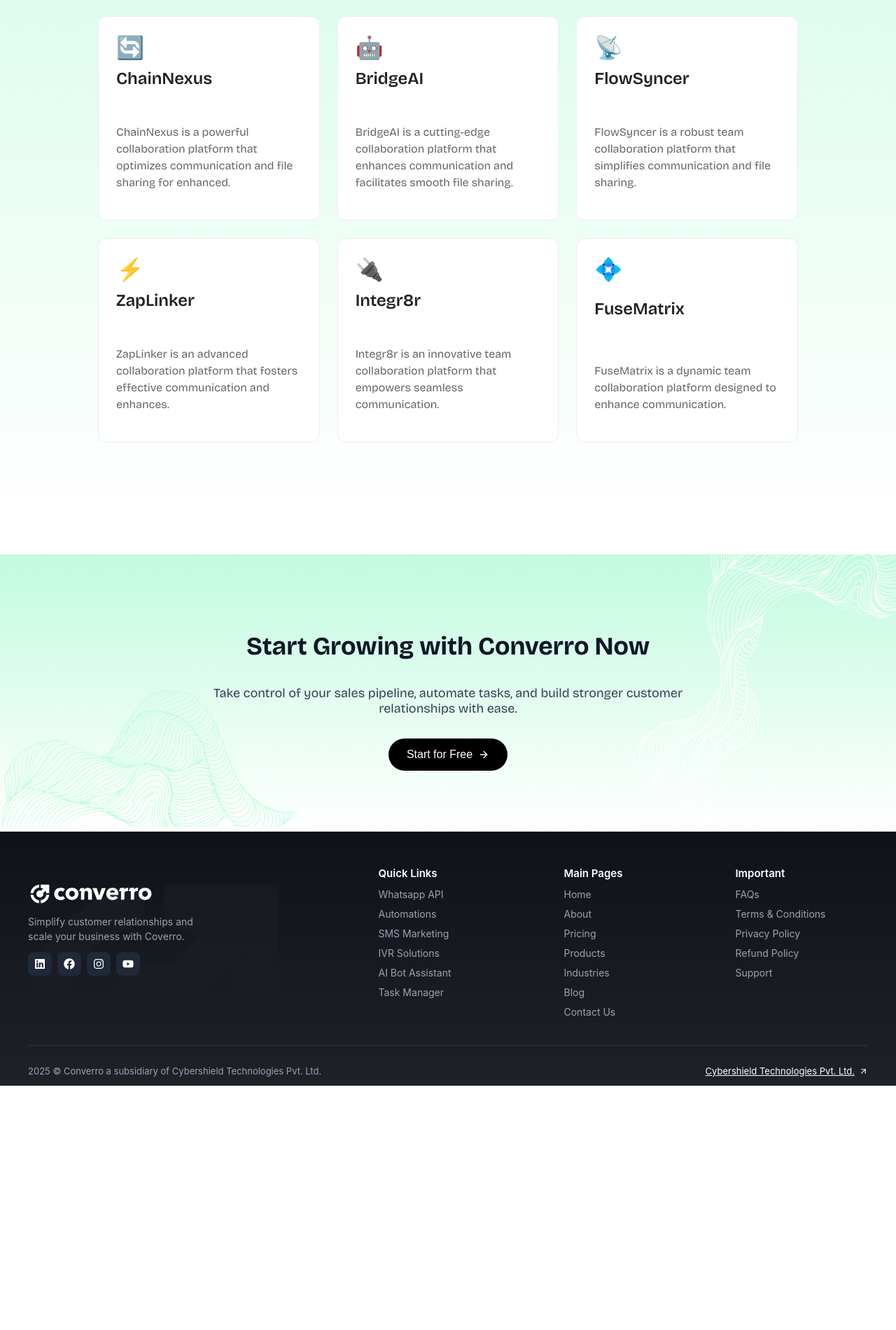
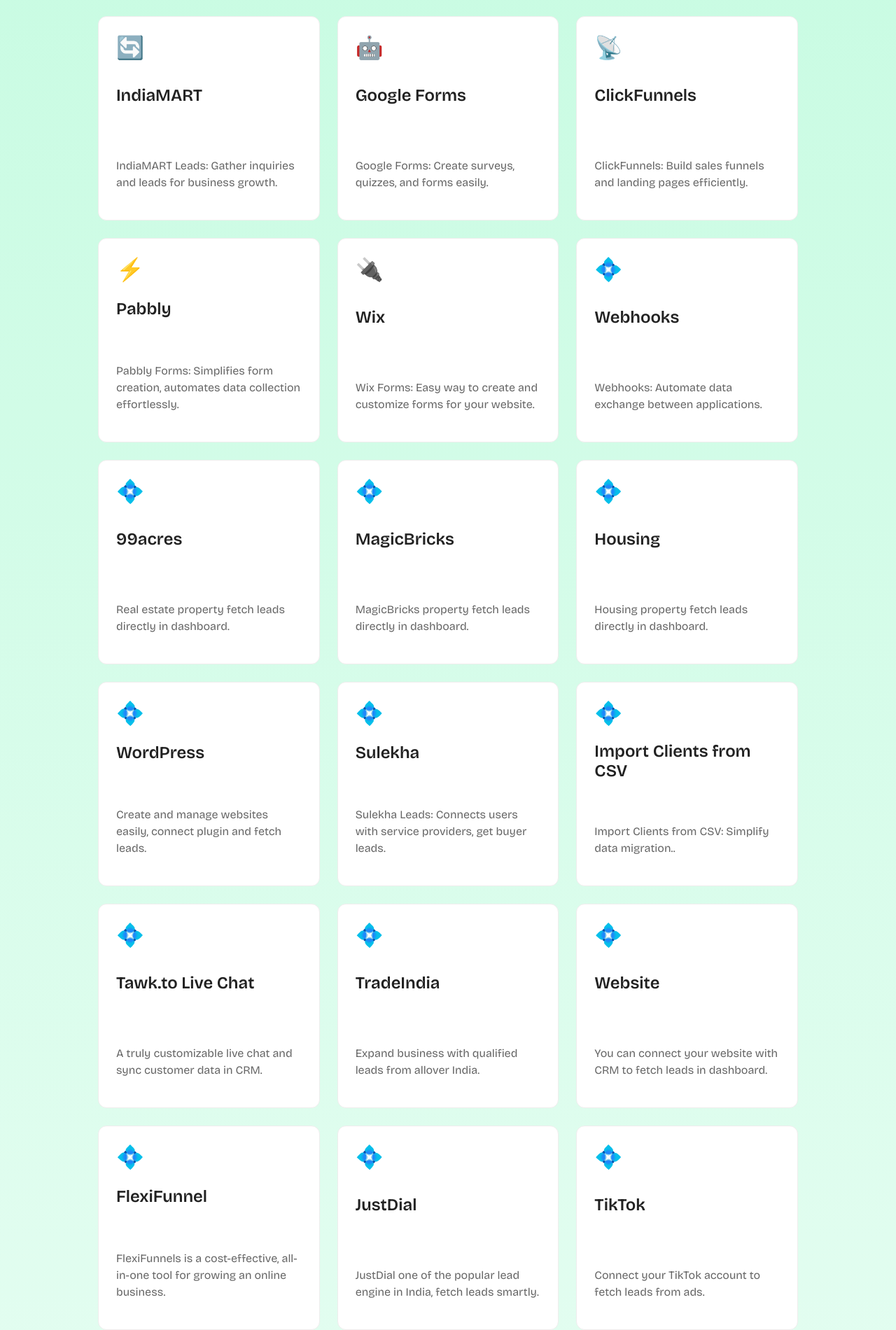
Before and after one commit to IsHa2507/converro, a React (Create React App) app: page /integrationpage in a window 1280 px wide. Shown: the part 606-2506 px from the top of the page at 70% size. Before the commit the page ends 2159 px from the top, so only its background shows below. Built offline with nearby package versions, Linux system fonts and the light colour scheme.

Commit message:
added 42 cards of integrations

```diff
--- a/src/components/IntegrationPage.js
+++ b/src/components/IntegrationPage.js
@@ -7,48 +7,213 @@
 const integrations = [
   {
     name: "Facebook",
-    desc: "ConnectFlow is a powerful collaboration platform that facilitates effective communication.",
+    desc: "Trigger WhatsApp message with Facebook Lead Ads directly from",
     icon: "🌐",
   },
   {
     name: "Instagram",
-    desc: "SyncHubX is a comprehensive team collaboration platform that enhances communication and simplifies.",
+    desc: "Sync leads directly to a marketing automation or CRM system.",
     icon: "🔗",
   },
   {
-    name: "UniConnect",
-    desc: "UniConnect is a versatile collaboration platform that strengthens team communication and streamlines.",
+    name: "Google Ads Leads",
+    desc: "Google Ads Leads: Captures leads with ease, streamlining data collection.",
     icon: "⭕",
     // highlight: true,
   },
   {
-    name: "ChainNexus",
-    desc: "ChainNexus is a powerful collaboration platform that optimizes communication and file sharing for enhanced.",
+    name: "IndiaMART",
+    desc: "IndiaMART Leads: Gather inquiries and leads for business growth.",
     icon: "🔄",
   },
   {
-    name: "BridgeAI",
-    desc: "BridgeAI is a cutting-edge collaboration platform that enhances communication and facilitates smooth file sharing.",
+    name: "Google Forms",
+    desc: "Google Forms: Create surveys, quizzes, and forms easily.",
     icon: "🤖",
   },
   {
-    name: "FlowSyncer",
-    desc: "FlowSyncer is a robust team collaboration platform that simplifies communication and file sharing.",
+    name: "ClickFunnels ",
+    desc: "ClickFunnels: Build sales funnels and landing pages efficiently.",
     icon: "📡",
   },
   {
-    name: "ZapLinker",
-    desc: "ZapLinker is an advanced collaboration platform that fosters effective communication and enhances.",
+    name: "Pabbly ",
+    desc: "Pabbly Forms: Simplifies form creation, automates data collection effortlessly.",
     icon: "⚡",
   },
   {
-    name: "Integr8r",
-    desc: "Integr8r is an innovative team collaboration platform that empowers seamless communication.",
+    name: "Wix ",
+    desc: "Wix Forms: Easy way to create and customize forms for your website.",
     icon: "🔌",
   },
   {
-    name: "FuseMatrix",
-    desc: "FuseMatrix is a dynamic team collaboration platform designed to enhance communication.",
+    name: "Webhooks",
+    desc: "Webhooks: Automate data exchange between applications.",
+    icon: "💠",
+  },
+  {
+    name: "99acres",
+    desc: "Real estate property fetch leads directly in dashboard.",
+    icon: "💠",
+  },
+  {
+    name: "MagicBricks",
+    desc: "MagicBricks property fetch leads directly in dashboard.",
+    icon: "💠",
+  },
+  {
+    name: "Housing",
+    desc: "Housing property fetch leads directly in dashboard.",
+    icon: "💠",
+  },
+  {
+    name: "WordPress",
+    desc: "Create and manage websites easily, connect plugin and fetch leads.",
+    icon: "💠",
+  },
+  {
+    name: "Sulekha",
+    desc: "Sulekha Leads: Connects users with service providers, get buyer leads.",
+    icon: "💠",
+  },
+  {
+    name: "Import Clients from CSV ",
+    desc: "Import Clients from CSV: Simplify data migration..",
+    icon: "💠",
+  },
+  {
+    name: "Tawk.to Live Chat",
+    desc: "A truly customizable live chat and sync customer data in CRM.",
+    icon: "💠",
+  },
+  {
+    name: "TradeIndia",
+    desc: "Expand business with qualified leads from allover India.",
+    icon: "💠",
+  },
+  {
+    name: "Website",
+    desc: "You can connect your website with CRM to fetch leads in dashboard.",
+    icon: "💠",
+  },
+  {
+    name: "FlexiFunnel",
+    desc: "FlexiFunnels is a cost-effective, all-in-one tool for growing an online business.",
+    icon: "💠",
+  },
+  {
+    name: "JustDial",
+    desc: "JustDial one of the popular lead engine in India, fetch leads smartly.",
+    icon: "💠",
+  },
+  {
+    name: "TikTok",
+    desc: "Connect your TikTok account to fetch leads from ads.",
+    icon: "💠",
+  },
+  {
+    name: "WhatsApp Business API",
+    desc: "Connect WhatsApp API to fetch/tag leads in your dashboard.",
+    icon: "💠",
+  },
+  {
+    name: "Calendly",
+    desc: "Connect Calendly to fetch leads in your dashboard from Calendly forms.",
+    icon: "💠",
+  },
+  {
+    name: "MyOperator",
+    desc: "Connect your MyOperator to get customer details directly sync with CRM.",
+    icon: "💠",
+  },
+  {
+    name: "CallerDesk",
+    desc: "CallerDesk is a cloud telephony company providing voice communication.",
+    icon: "💠",
+  },
+  {
+    name: "CallHippo",
+    desc: "CallHippo is a cloud telephony company providing voice communication.",
+    icon: "💠",
+  },
+  {
+    name: "Callyzer",
+    desc: "Callyzer is a cloud telephony company providing voice communication.",
+    icon: "💠",
+  },
+  {
+    name: "Servetel",
+    desc: "Servetel is a cloud telephony company providing voice communication.",
+    icon: "💠",
+  },
+  {
+    name: "Exotel",
+    desc: "Exotel is a cloud telephony company providing voice communication.",
+    icon: "💠",
+  },
+  {
+    name: "TeleCMIs",
+    desc: "AI- powered IVR Calling System, Improve efficiency, boost customer satisfaction.",
+    icon: "💠",
+  },
+  {
+    name: "Knowlarity",
+    desc: "Knowlarity is the largest provider of cloud based communications solutions.",
+    icon: "💠",
+  },
+  {
+    name: "Voxbay",
+    desc: "Voxbay is the most popular desktop cloud based IVR communications solutions.",
+    icon: "💠",
+  },
+  {
+    name: "Dexotel ",
+    desc: "Dexotel is a leading provider of cloud-based communication solutions.",
+    icon: "💠",
+  },
+  {
+    name: "Google Sheet",
+    desc: "Seamlessly sync leads between Google Sheets and CRM with direct automation.",
+    icon: "💠",
+  },
+  {
+    name: "Zintlr",
+    desc: "Effortlessly generate high-quality B2B leads with Zintlr.",
+    icon: "💠",
+  },
+  {
+    name: "Petpooja",
+    desc: "Integrate Petpooja for automatic customer detail sync with your CRM.",
+    icon: "💠",
+  },
+  {
+    name: "Acefone",
+    desc: "Power packed cloud based dialers to streamline customer interactions.",
+    icon: "💠",
+  },
+  {
+    name: "Callgear",
+    desc: "CallGear is a cloud-based solution that works with stable internet connection.",
+    icon: "💠",
+  },
+  {
+    name: "Dubizzle",
+    desc: "Dubizzle is the largest general classifieds platform in MENA.",
+    icon: "💠",
+  },
+  {
+    name: "Property Finder",
+    desc: "Explore new projects in the UAE, most trusted property search app.",
+    icon: "💠",
+  },
+  {
+    name: "Bayut",
+    desc: "Browse the largest inventory of residential properties in UAE.",
+    icon: "💠",
+  },
+  {
+    name: "Zapier",
+    desc: "Zapier is secure automation that sticks with multiple workflows.",
     icon: "💠",
   },
 ];
```
